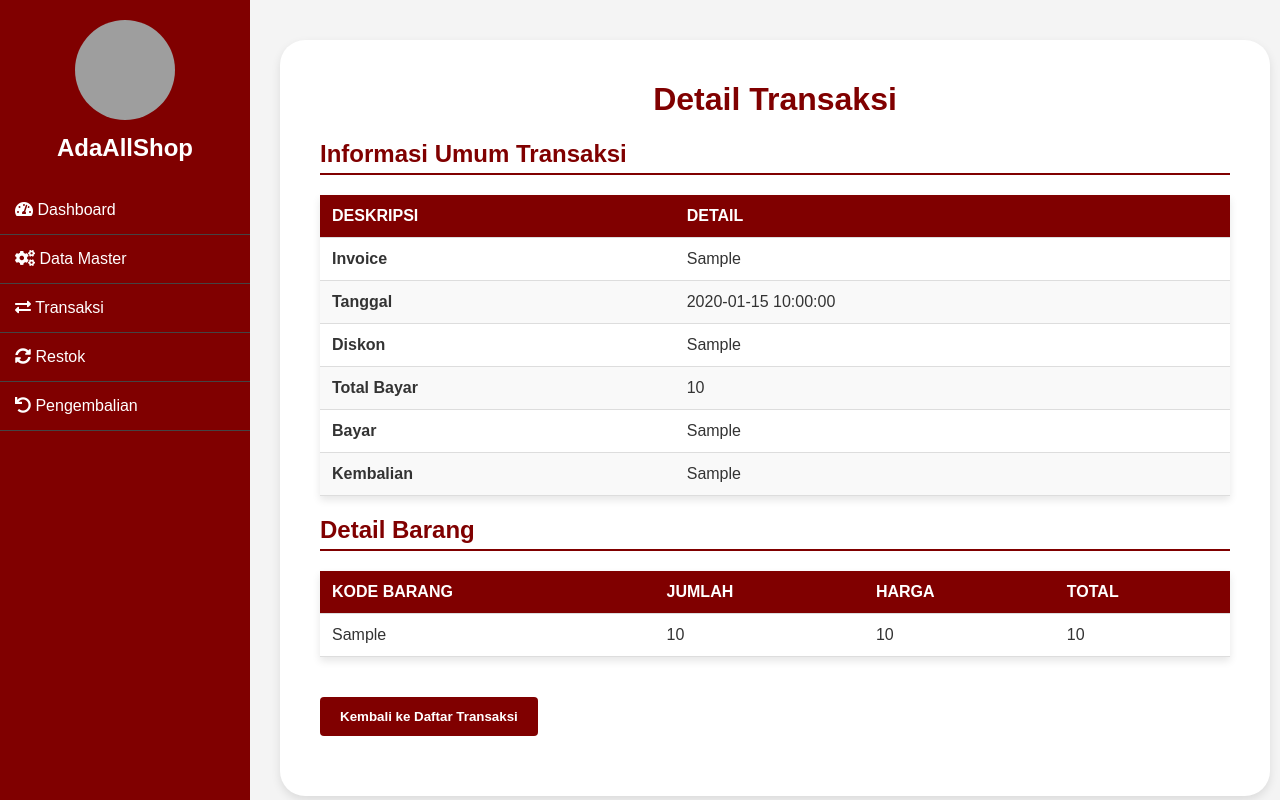
After one commit to HelgaFaisa/Website_Kasir, a PHP site: page /percobaan/detail_transaksi.php?id=1 in a window 1280 px wide. The commit adds this page. Run offline with PHP 8.4, Linux system fonts and the light colour scheme; the visitor is signed in with stand-in values (Sample User, id 1); tables that the repository leaves empty or names only in its code hold one stand-in row (values such as "Sample post"); some web fonts are replaced; grey boxes are pictures that could not be loaded.

Commit message:
update transaksi

```diff
--- /dev/null
+++ b/percobaan/detail_transaksi.php
@@ -0,0 +1,269 @@
+<?php
+require_once 'config.php'; // Menyertakan konfigurasi database
+
+session_start();
+
+// Memeriksa apakah pengguna sudah login
+if (!isset($_SESSION['user'])) {
+    header("Location: login.php");
+    exit;
+}
+
+// Memastikan ID diterima dalam URL dan valid
+if (isset($_GET['id']) && is_numeric($_GET['id'])) {
+    $id_penjualan = $_GET['id']; // Mendapatkan ID transaksi dari URL
+} else {
+    die("ID transaksi tidak valid.");
+}
+
+try {
+    // Query untuk data transaksi dari tabel penjualan
+    $sql_penjualan = "SELECT invoice, tanggal_input, total, diskon, bayar, kembali FROM penjualan WHERE id_penjualan = ?";
+    $stmt_penjualan = prepareQuery($sql_penjualan); // Menyiapkan query
+    $stmt_penjualan->bind_param("i", $id_penjualan); // Mengikat parameter ID
+    $stmt_penjualan->execute(); // Menjalankan query
+    $result_penjualan = $stmt_penjualan->get_result(); // Mendapatkan hasil query
+    $transaksi = $result_penjualan->fetch_assoc(); // Mengambil data dalam format asosiatif
+
+    // Query untuk detail barang pada transaksi
+    $sql_detail = "SELECT kodebarang, jumlah, harga, total FROM detail_penjualan WHERE id_penjualan = ?";
+    $stmt_detail = prepareQuery($sql_detail); // Menyiapkan query
+    $stmt_detail->bind_param("i", $id_penjualan); // Mengikat parameter ID
+    $stmt_detail->execute(); // Menjalankan query
+    $result_detail = $stmt_detail->get_result(); // Mendapatkan hasil query
+    $detail_barang = $result_detail->fetch_all(MYSQLI_ASSOC); // Mengambil data detail barang
+
+} catch (Exception $e) {
+    die("Error: " . $e->getMessage()); // Menangani error jika terjadi masalah dengan database
+}
+
+// Memastikan data transaksi ditemukan
+if (!$transaksi) {
+    die("Transaksi tidak ditemukan.");
+}
+?>
+
+<!DOCTYPE html>
+<html lang="id">
+<head>
+    <meta charset="UTF-8">
+    <meta name="viewport" content="width=device-width, initial-scale=1.0">
+    <title>Detail Transaksi</title>
+    <style>
+body {
+    font-family: 'Arial', sans-serif;
+    margin: 0;
+    padding: 0;
+    background-color: #f4f4f4;
+    color: #333;
+    display: flex; /* Flexbox untuk tata letak sidebar dan konten */
+    flex-wrap: wrap; /* Menyesuaikan tata letak pada layar kecil */
+}
+
+/* Konten Utama */
+.content {
+    margin-left: 280px; /* Memberikan sedikit jarak tambahan dari sidebar */
+    padding: 40px;
+    background-color: #fff;
+    border-radius: 25px;
+    box-shadow: 0 4px 10px rgba(0, 0, 0, 0.1);
+    max-width: 100%; /* Lebar konten disesuaikan */
+    width: calc(100% - 270px); /* Disesuaikan dengan margin baru */
+    display: block;
+    padding-top: 20px; /* Memberikan jarak pada bagian atas konten */
+    margin-right: 10px;
+}
+
+
+/* Judul */
+h1 {
+    color: maroon;
+    text-align: center;
+    font-size: 32px;
+}
+
+/* Sub-Judul */
+h2 {
+    color: maroon;
+    font-size: 24px;
+    margin-top: 20px;
+    border-bottom: 2px solid maroon;
+    padding-bottom: 5px;
+}
+
+/* Tabel */
+table {
+    width: 100%;
+    margin: 20px 0;
+    border-collapse: collapse;
+    box-shadow: 0 4px 8px rgba(0, 0, 0, 0.1);
+}
+
+th, td {
+    padding: 12px;
+    text-align: left;
+    border-bottom: 1px solid #ddd;
+}
+
+th {
+    background-color: maroon;
+    color: white;
+    text-transform: uppercase;
+}
+
+tr:nth-child(even) {
+    background-color: #f9f9f9;
+}
+
+tr:hover {
+    background-color: #f1f1f1;
+}
+
+/* Tombol Kembali */
+.back-button {
+    background-color: maroon;
+    color: white;
+    border: none;
+    padding: 12px 20px;
+    cursor: pointer;
+    font-weight: bold;
+    border-radius: 4px;
+    display: inline-block;
+    margin: 20px 0;
+    text-align: center;
+}
+
+.back-button:hover {
+    background-color: darkred;
+}
+
+.no-data {
+    text-align: center;
+    color: maroon;
+    font-size: 18px;
+    padding: 20px;
+}
+
+/* Responsif untuk layar kecil */
+@media (max-width: 768px) {
+    body {
+        flex-direction: column;
+    }
+
+    #sidebar {
+        width: 100%;
+        height: auto;
+        position: relative;
+    }
+
+    .content {
+        margin-left: 0; /* Menghapus margin jika tidak ada sidebar */
+        width: 100%; /* Konten mengambil lebar penuh */
+        padding: 10px;
+    }
+
+    table {
+        width: 100%; /* Menyesuaikan lebar tabel untuk perangkat kecil */
+    }
+
+    th, td {
+        font-size: 14px; /* Ukuran font lebih kecil untuk perangkat kecil */
+    }
+
+    h1 {
+        font-size: 28px; /* Ukuran font judul lebih kecil di perangkat kecil */
+    }
+
+    h2 {
+        font-size: 20px; /* Ukuran font sub-judul lebih kecil di perangkat kecil */
+    }
+
+    .back-button {
+        width: 100%; /* Tombol kembali mengambil lebar penuh */
+    }
+}
+    </style>
+</head>
+<body>
+<?php include('sidebar.php'); ?>
+<div class="content">
+    <h1>Detail Transaksi</h1>
+
+    <!-- Informasi Umum Transaksi -->
+    <h2>Informasi Umum Transaksi</h2>
+    <table>
+        <thead>
+            <tr>
+                <th>Deskripsi</th>
+                <th>Detail</th>
+            </tr>
+        </thead>
+        <tbody>
+            <tr>
+                <td><strong>Invoice</strong></td>
+                <td><?= htmlspecialchars($transaksi['invoice']); ?></td>
+            </tr>
+            <tr>
+                <td><strong>Tanggal</strong></td>
+                <td><?= htmlspecialchars($transaksi['tanggal_input']); ?></td>
+            </tr>
+            <tr>
+                <td><strong>Diskon</strong></td>
+                <td><?= htmlspecialchars($transaksi['diskon']); ?></td>
+            </tr>
+            <tr>
+                <td><strong>Total Bayar</strong></td>
+                <td><?= htmlspecialchars($transaksi['total']); ?></td>
+            </tr>
+            <tr>
+                <td><strong>Bayar</strong></td>
+                <td><?= htmlspecialchars($transaksi['bayar']); ?></td>
+            </tr>
+            <tr>
+                <td><strong>Kembalian</strong></td>
+                <td><?= htmlspecialchars($transaksi['kembali']); ?></td>
+            </tr>
+        </tbody>
+    </table>
+
+    <!-- Detail Barang -->
+    <h2>Detail Barang</h2>
+    <table>
+        <thead>
+            <tr>
+                <th>Kode Barang</th>
+                <th>Jumlah</th>
+                <th>Harga</th>
+                <th>Total</th>
+            </tr>
+        </thead>
+        <tbody>
+            <?php if (!empty($detail_barang)): ?>
+                <?php foreach ($detail_barang as $detail): ?>
+                    <tr>
+                        <td><?= htmlspecialchars($detail['kodebarang']); ?></td>
+                        <td><?= htmlspecialchars($detail['jumlah']); ?></td>
+                        <td><?= htmlspecialchars($detail['harga']); ?></td>
+                        <td><?= htmlspecialchars($detail['total']); ?></td>
+                    </tr>
+                <?php endforeach; ?>
+            <?php else: ?>
+                <tr>
+                    <td colspan="4" class="no-data">Tidak ada detail barang untuk transaksi ini.</td>
+                </tr>
+            <?php endif; ?>
+        </tbody>
+    </table>
+
+    <!-- Tombol Kembali -->
+    <button class="back-button" onclick="goBack()">Kembali ke Daftar Transaksi</button>
+</div>
+
+<script>
+    // Fungsi untuk mengarahkan kembali ke daftar transaksi
+    function goBack() {
+        window.location.href = 'transaksi1.php'; // Mengarahkan ke halaman daftar transaksi
+    }
+</script>
+</body>
+</html>
--- a/percobaan/penjualan.php
+++ b/percobaan/penjualan.php
@@ -166,7 +166,7 @@ body {
     .content-container {
         margin-left: 180px;
     }
-}
+
 
 .container {
     max-width: 1200px; /* Lebar maksimum */
--- a/percobaan/sidebar.php
+++ b/percobaan/sidebar.php
@@ -39,6 +39,7 @@
             <a href="javascript:void(0)"><i class="fas fa-exchange-alt"></i> Transaksi</a>
             <ul class="submenu">
                 <li><a href="penjualan.php"><i class="fas fa-shopping-cart"></i> Penjualan</a></li>
+                <li><a href="transaksi1.php"><i class="fas fa-list"></i> Detail Transaksi</a></li>
                 <li><a href="laporan_penjualan.php"><i class="fas fa-file-alt"></i> Laporan Penjualan</a></li>
             </ul>
         </li>
```
Also changed, not shown: percobaan/transaksi1.php (added, +203 -0 lines).
